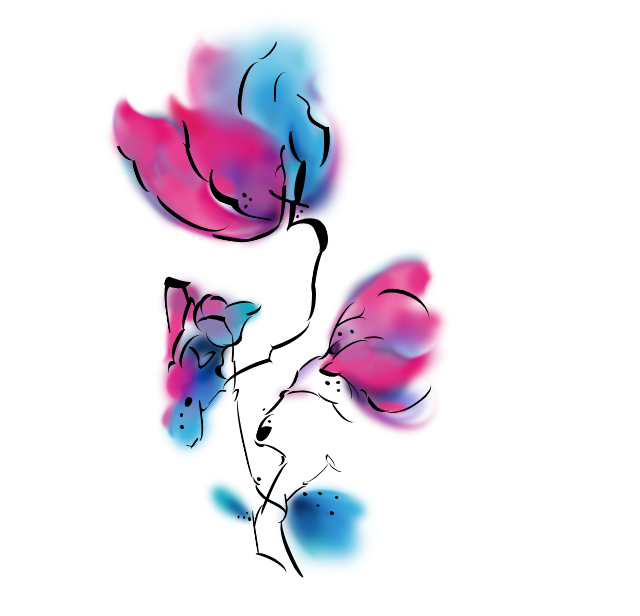
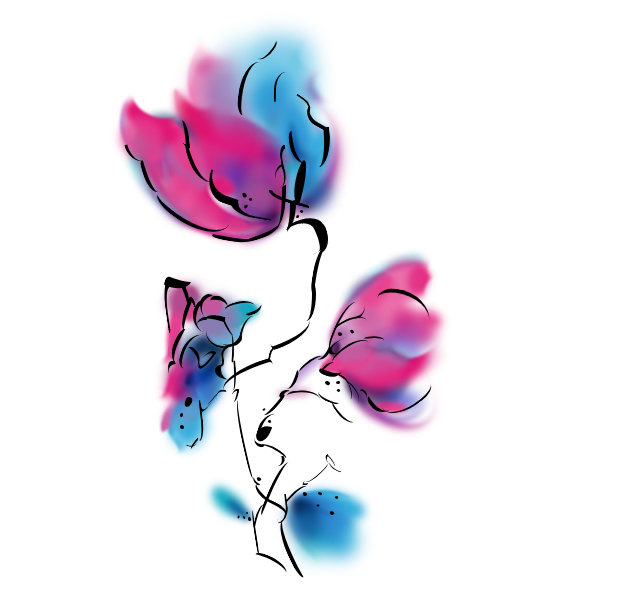
Before and after one commit to shir0206/css-flower, a plain HTML site: page index.html in a window 1280 px wide. Shown: the whole page, without its empty margins (0-640 px from the left). Drawn offline with Linux system fonts and the light colour scheme.

Commit message:
Style left flower

```diff
--- a/index.html
+++ b/index.html
@@ -7,10 +7,6 @@
     <div id="x" class="watercolor-flower-cont">
       <div class="watercolor-cont">
         <div class="watercolor-top-flower-cont">
-          <!-- <div class="watercolor watercolor-106"></div>
-          <div class="watercolor watercolor-115"></div>
-          <div class="watercolor watercolor-113"></div> -->
-
           <div class="watercolor watercolor-121"></div>
           <div class="watercolor watercolor-122"></div>
           <div class="watercolor watercolor-103"></div>
@@ -56,7 +52,6 @@
           <div class="watercolor watercolor-118"></div>
           <div class="watercolor watercolor-119"></div>
           <div class="watercolor watercolor-120"></div>
-
           <div class="watercolor watercolor-123"></div>
           <div class="watercolor watercolor-124"></div>
           <div class="watercolor watercolor-125"></div>
@@ -83,6 +78,7 @@
         </div>
 
         <div class="watercolor-left-flower-cont">
+
           <div class="watercolor watercolor-34"></div>
           <div class="watercolor watercolor-23"></div>
           <div class="watercolor watercolor-11"></div>
@@ -100,6 +96,12 @@
           <div class="watercolor watercolor-25"></div>
           <div class="watercolor watercolor-26"></div>
           <div class="watercolor watercolor-27"></div>
+
+          <div class="watercolor watercolor-151"></div>
+          <div class="watercolor watercolor-152"></div>
+          <div class="watercolor watercolor-153"></div>
+          <div class="watercolor watercolor-154"></div>
+
           <div class="watercolor watercolor-28"></div>
           <div class="watercolor watercolor-29"></div>
           <div class="watercolor watercolor-30"></div>
@@ -115,9 +117,21 @@
           <div class="watercolor watercolor-13"></div>
           <div class="watercolor watercolor-41"></div>
           <div class="watercolor watercolor-42"></div>
-          <div class="watercolor watercolor-73"></div>
-          <div class="watercolor watercolor-74"></div>
+          <!-- <div class="watercolor watercolor-73"></div>
+          <div class="watercolor watercolor-74"></div> -->
           <div class="watercolor watercolor-75"></div>
+          <div class="watercolor watercolor-146"></div>
+          <div class="watercolor watercolor-147"></div>
+          <div class="watercolor watercolor-148"></div>
+          <div class="watercolor watercolor-149"></div>
+          <div class="watercolor watercolor-155"></div>
+          <div class="watercolor watercolor-156"></div>
+          <div class="watercolor watercolor-157"></div>
+
+          <div class="watercolor watercolor-150"></div>
+          <div class="watercolor watercolor-158"></div>
+
+
         </div>
         <div class="watercolor-right-flower-cont">
           <div class="watercolor watercolor-63"></div>
--- a/watercolor.css
+++ b/watercolor.css
@@ -13,16 +13,16 @@ img {
 }
 .outline-1 {
   top: 140px;
-  left: 121px;
+  left: 128px;
   border-radius: 100% 0% 93% 7% / 60% 9% 91% 40%;
   border-top: 3px solid #000;
   width: 20px;
   height: 20px;
-  transform: rotate(248deg);
+  transform: rotate(254deg);
 }
 .outline-2 {
   top: 159px;
-  left: 136px;
+  left: 144px;
   border-radius: 33% 67% 1% 99% / 35% 83% 17% 65%;
   border-left: 4px solid #000;
   width: 5px;
@@ -1799,6 +1799,7 @@ img {
     rgba(0, 150, 255, 0) 52%
   );
   filter: blur(1px);
+  opacity: 0.3;
 }
 .watercolor-40 {
   top: 336px;
@@ -2290,7 +2291,6 @@ img {
   box-shadow: 15px 1px 12px -1px #e11574;
   filter: blur(5px);
 }
-
 .watercolor-80 {
   top: 138px;
   left: 268px;
@@ -2316,7 +2316,6 @@ img {
   filter: blur(4px);
   opacity: 0.7;
 }
-
 .watercolor-82 {
   top: 119px;
   left: 178px;
@@ -2329,7 +2328,6 @@ img {
   filter: blur(4px);
   opacity: 0.8;
 }
-
 .watercolor-83 {
   top: 153px;
   left: 229px;
@@ -2352,7 +2350,7 @@ img {
   background: #e11574;
   box-shadow: 13px 6px 21px 6px #0300b5cc;
   filter: blur(2px);
-  opacity: 0.8;
+  /* opacity: 0.9; */
 }
 .watercolor-85 {
   top: 142px;
@@ -2379,7 +2377,7 @@ img {
   opacity: 0.5;
 }
 .watercolor-87 {
-  top: 75px;
+  top: 87px;
   left: 207px;
   border-radius: 50%;
   width: 17px;
@@ -2391,7 +2389,7 @@ img {
   opacity: 0.8;
 }
 .watercolor-88 {
-  top: 51px;
+  top: 59px;
   left: 197px;
   border-radius: 50%;
   width: 14px;
@@ -2403,7 +2401,7 @@ img {
   opacity: 0.8;
 }
 .watercolor-89 {
-  top: 111px;
+  top: 109px;
   left: 200px;
   border-radius: 50%;
   width: 22px;
@@ -2415,19 +2413,19 @@ img {
   opacity: 0.4;
 }
 .watercolor-90 {
-  top: 63px;
-  left: 170px;
+  top: 62px;
+  left: 181px;
   border-radius: 50%;
   width: 30px;
   height: 50px;
-  transform: rotate(143deg);
+  transform: rotate(149deg);
   background: none;
   box-shadow: 15px -26px 10px -1px #e1155bf7;
   filter: blur(2px);
 }
 .watercolor-91 {
-  top: 93px;
-  left: 174px;
+  top: 88px;
+  left: 178px;
   border-radius: 50%;
   width: 8px;
   height: 48px;
@@ -2439,7 +2437,7 @@ img {
 }
 
 .watercolor-92 {
-  top: 92px;
+  top: 104px;
   left: 229px;
   border-radius: 50%;
   width: 22px;
@@ -2450,9 +2448,8 @@ img {
   filter: blur(6px);
   opacity: 0.8;
 }
-
 .watercolor-93 {
-  top: 30px;
+  top: 41px;
   left: 193px;
   border-radius: 50%;
   width: 15px;
@@ -2463,21 +2460,8 @@ img {
   filter: blur(1px);
   opacity: 0.4;
 }
-/* .watercolor-94 {
-  top: -7px;
-  left: 217px;
-  border-radius: 50%;
-  width: 20px;
-  height: 35px;
-  transform: rotate(100deg);
-  background: none;
-  box-shadow: 14px 12px 10px 1px #e115747d;
-  filter: blur(1px);
-  opacity: 0.4;
-} */
-
 .watercolor-95 {
-  top: 34px;
+  top: 43px;
   left: 187px;
   border-radius: 50%;
   width: 120px;
@@ -2492,7 +2476,6 @@ img {
   );
   filter: blur(3px);
 }
-
 .watercolor-96 {
   top: 165px;
   left: 290px;
@@ -2548,26 +2531,6 @@ img {
   box-shadow: 11px 0px 7px 1px #6c19a085;
   filter: blur(2px);
 }
-/* }
-.watercolor-99 {
-  top: 103px;
-  left: 263px;
-  border-radius: 50%;
-  width: 82px;
-  height: 110px;
-  transform: rotate(25deg);
-  background: none;
-  box-shadow: 5px 9px 14px 2px #c454a0;
-  filter: blur(2px);
-}
-.watercolor-100 {
-  top: 103px;
-  left: 254px;
-  border-radius: 50%;
-  width: 82px;
-  height: 110px;
-  transform: rotate(25deg);
-} */
 .watercolor-101 {
   top: 70px;
   left: 313px;
@@ -2591,7 +2554,7 @@ img {
   filter: blur(2px);
 }
 .watercolor-103 {
-  top: 163px;
+  top: 165px;
   left: 206px;
   border-radius: 50%;
   width: 90px;
@@ -2612,7 +2575,6 @@ img {
   box-shadow: 20px 0px 7px 4px #b369aa75;
   filter: blur(4px);
 }
-
 .watercolor-105 {
   top: 161px;
   left: 263px;
@@ -2624,38 +2586,6 @@ img {
   box-shadow: 18px 0px 7px 20px #310050;
   filter: blur(6px);
   opacity: 0.6;
-}
-.watercolor-106 {
-  top: 37px;
-  left: 225px;
-  border-radius: 50%;
-  width: 160px;
-  height: 150px;
-  transform: rotate(456deg);
-  background: #3087cf;
-  background: linear-gradient(
-    37deg,
-    #3087cf 0,
-    #43b4ce52 18%,
-    rgba(0, 150, 255, 0) 33%
-  );
-  filter: blur(2px);
-  opacity: 1;
-
-  top: 30px;
-  left: 225px;
-  border-radius: 50%;
-  width: 160px;
-  height: 150px;
-  transform: rotate(456deg);
-  background: #3087cf;
-  background: linear-gradient(
-    0deg,
-    #3087cf 0,
-    #43b4ce 8%,
-    rgba(0, 150, 255, 0) 25%
-  );
-  filter: blur(2px);
 }
 .watercolor-107 {
   top: 101px;
@@ -2742,18 +2672,6 @@ img {
   opacity: 0.8;
 }
 
-.watercolor-115 {
-  top: 83px;
-  left: 210px;
-  border-radius: 50%;
-  width: 19px;
-  height: 33px;
-  transform: rotate(27deg);
-  background: none;
-  box-shadow: 4px 0px 5px 0px #3087cf;
-  filter: blur(1px);
-  opacity: 0.3;
-}
 .watercolor-116 {
   top: 55px;
   left: 239px;
@@ -2764,9 +2682,8 @@ img {
   background: #3087cf;
   box-shadow: -2px -14px 12px 25px #33addc;
   filter: blur(8px);
-  opacity: 0.4;
-}
-
+  opacity: 0.3;
+}
 .watercolor-117 {
   top: 80px;
   left: 276px;
@@ -2780,7 +2697,7 @@ img {
   opacity: 0.6;
 }
 .watercolor-118 {
-  top: 16px;
+  top: 24px;
   left: 206px;
   border-radius: 50%;
   width: 31px;
@@ -2788,7 +2705,7 @@ img {
   transform: rotate(107deg);
   background: none;
   box-shadow: 13px 4px 11px -5px #ef0078ba;
-  filter: blur(2px);
+  filter: blur(3px);
   opacity: 0.4;
 }
 .watercolor-119 {
@@ -2810,7 +2727,7 @@ img {
 }
 .watercolor-120 {
   top: 41px;
-  left: 302px;
+  left: 299px;
   border-radius: 50%;
   width: 31px;
   height: 30px;
@@ -2821,7 +2738,7 @@ img {
   opacity: 0.3;
 }
 .watercolor-121 {
-  top: 15px;
+  top: 23px;
   left: 190px;
   border-radius: 50%;
   width: 107px;
@@ -2855,7 +2772,7 @@ img {
 }
 .watercolor-123 {
   top: 135px;
-  left: 154px;
+  left: 161px;
   border-radius: 50%;
   width: 31px;
   height: 93px;
@@ -2867,7 +2784,7 @@ img {
 }
 .watercolor-124 {
   top: 114px;
-  left: 166px;
+  left: 174px;
   border-radius: 50%;
   width: 81px;
   height: 141px;
@@ -2876,12 +2793,9 @@ img {
   box-shadow: 5px 0px 0px -2px #b7077f;
   filter: blur(2px);
 }
-
-/* =============== */
-
 .watercolor-125 {
   top: 122px;
-  left: 155px;
+  left: 164px;
   border-radius: 50%;
   width: 24px;
   height: 23px;
@@ -2893,7 +2807,7 @@ img {
 }
 .watercolor-126 {
   top: 139px;
-  left: 141px;
+  left: 149px;
   border-radius: 50%;
   width: 30px;
   height: 28px;
@@ -2905,7 +2819,7 @@ img {
 }
 .watercolor-127 {
   top: 171px;
-  left: 159px;
+  left: 168px;
   border-radius: 50%;
   width: 32px;
   height: 13px;
@@ -2913,11 +2827,10 @@ img {
   background: #e5408fd1;
   box-shadow: 18px 0px 7px 11px #e5408fc2;
   filter: blur(2px);
-  /* opacity: 0.5; */
 }
 .watercolor-128 {
   top: 146px;
-  left: 148px;
+  left: 157px;
   border-radius: 50%;
   width: 27px;
   height: 20px;
@@ -2928,7 +2841,7 @@ img {
 }
 .watercolor-129 {
   top: 160px;
-  left: 156px;
+  left: 164px;
   border-radius: 50%;
   width: 5px;
   height: 30px;
@@ -2952,7 +2865,7 @@ img {
 }
 .watercolor-131 {
   top: 78px;
-  left: 113px;
+  left: 120px;
   border-radius: 50%;
   width: 90px;
   height: 90px;
@@ -2967,7 +2880,7 @@ img {
 }
 .watercolor-132 {
   top: 183px;
-  left: 162px;
+  left: 169px;
   border-radius: 50%;
   width: 0px;
   height: 26px;
@@ -2978,7 +2891,7 @@ img {
 }
 .watercolor-133 {
   top: 130px;
-  left: 159px;
+  left: 166px;
   border-radius: 50%;
   width: 21px;
   height: 17px;
@@ -2990,7 +2903,7 @@ img {
 }
 .watercolor-134 {
   top: 163px;
-  left: 166px;
+  left: 173px;
   border-radius: 50%;
   width: 41px;
   height: 18px;
@@ -3001,7 +2914,7 @@ img {
 }
 .watercolor-135 {
   top: 129px;
-  left: 153px;
+  left: 160px;
   border-radius: 50%;
   width: 35px;
   height: 15px;
@@ -3012,7 +2925,7 @@ img {
 }
 .watercolor-136 {
   top: 194px;
-  left: 174px;
+  left: 181px;
   border-radius: 50%;
   width: 37px;
   height: 35px;
@@ -3023,7 +2936,7 @@ img {
 }
 .watercolor-137 {
   top: 216px;
-  left: 205px;
+  left: 213px;
   border-radius: 50%;
   width: 35px;
   height: 15px;
@@ -3035,19 +2948,19 @@ img {
 }
 .watercolor-138 {
   top: 205px;
-  left: 168px;
+  left: 176px;
   border-radius: 50%;
   width: 40px;
   height: 24px;
   transform: rotate(359deg);
-  /* background: #3d01499d; */
+  background: #b34c8e;
   box-shadow: 38px 10px 7px 4px #e11675;
-  filter: blur(1px);
+  filter: blur(3px);
   opacity: 0.2;
 }
 .watercolor-139 {
   top: 226px;
-  left: 254px;
+  left: 255px;
   border-radius: 50%;
   width: 28px;
   height: 8px;
@@ -3059,7 +2972,7 @@ img {
 }
 .watercolor-140 {
   top: 97px;
-  left: 147px;
+  left: 154px;
   border-radius: 50%;
   width: 23px;
   height: 37px;
@@ -3070,7 +2983,7 @@ img {
 }
 .watercolor-141 {
   top: 77px;
-  left: 134px;
+  left: 141px;
   border-radius: 50%;
   width: 30px;
   height: 49px;
@@ -3081,7 +2994,7 @@ img {
 }
 .watercolor-142 {
   top: 163px;
-  left: 203px;
+  left: 210px;
   border-radius: 50%;
   width: 14px;
   height: 22px;
@@ -3093,7 +3006,7 @@ img {
 }
 .watercolor-143 {
   top: 111px;
-  left: 166px;
+  left: 173px;
   border-radius: 50%;
   width: 91px;
   height: 150px;
@@ -3104,7 +3017,7 @@ img {
 }
 .watercolor-144 {
   top: 135px;
-  left: 144px;
+  left: 151px;
   border-radius: 50%;
   width: 31px;
   height: 93px;
@@ -3116,7 +3029,7 @@ img {
 }
 .watercolor-145 {
   top: 142px;
-  left: 135px;
+  left: 142px;
   border-radius: 50%;
   width: 22px;
   height: 20px;
@@ -3125,49 +3038,182 @@ img {
   box-shadow: 18px 0px 7px 11px #e5408fc2;
   filter: blur(2px);
 }
-.watercolor-106 {
-  top: 26px;
-  left: 239px;
-  border-radius: 50%;
-  width: 130px;
-  height: 150px;
-  transform: rotate(493deg);
-  background: #3087cf;
-  background: linear-gradient(
-    -3deg,
-    #3087cf 0,
-    #43b4ce9e 2%,
-    rgba(0, 150, 255, 0) 14%
-  );
-  filter: blur(2px);
-  /* opacity: 0.5; */
-}
-.watercolor-115 {
-  top: 86px;
-  left: 217px;
-  border-radius: 50%;
-  width: 21px;
-  height: 40px;
-  transform: rotate(17deg);
-  background: none;
-  box-shadow: 4px 0px 5px 0px #3087cf;
-  filter: blur(1px);
+
+.watercolor-146 {
+  top: 388px;
+  left: 162px;
+  border-radius: 50%;
+  width: 9px;
+  height: 17px;
+  transform: rotate(306deg);
+  background: none;
+  box-shadow: 4px 0px 5px 0px #e11574;
+  filter: blur(1.5px);
+  opacity: 0.3;
+}
+.watercolor-147 {
+  top: 370px;
+  left: 159px;
+  border-radius: 50%;
+  width: 9px;
+  height: 17px;
+  transform: rotate(38deg);
+  background: none;
+  box-shadow: 4px 0px 5px 0px #e11775;
+  filter: blur(1.5px);
+}
+.watercolor-147 {
+  top: 370px;
+  left: 159px;
+  border-radius: 50%;
+  width: 9px;
+  height: 27px;
+  transform: rotate(19deg);
+  background: none;
+  box-shadow: 4px 0px 5px 0px #e11775;
+  filter: blur(1.5px);
+  /* opacity: 0.3; */
+}
+.watercolor-148 {
+  top: 420px;
+  left: 160px;
+  border-radius: 53% 47% 100% 0% / 100% 40% 60% 0%;
+  width: 10px;
+  height: 11px;
+  transform: rotate(343deg);
+  background: #c962a7;
+  filter: blur(1px);
+}
+
+.watercolor-149 {
+  top: 438px;
+  left: 168px;
+  border-radius: 50%;
+  width: 9px;
+  height: 17px;
+  transform: rotate(329deg);
+  background: none;
+  box-shadow: 6px 0px 5px 0px #50b9e1;
+  filter: blur(1px);
+  /* opacity: 0.3; */
+}
+.watercolor-150 {
+  top: 381px;
+  left: 196px;
+  border-radius: 50%;
+  width: 9px;
+  height: 17px;
+  transform: rotate(176deg);
+  background: none;
+  box-shadow: 4px 0px 5px 0px #150a82e8;
+  filter: blur(1px);
+  opacity: 0.3;
+}
+
+.watercolor-151 {
+  top: 379px;
+  left: 180px;
+  border-radius: 47% 53% 28% 72% / 47% 78% 22% 53%;
+  width: 16px;
+  height: 11px;
+  transform: rotate(268deg);
+  background: #073479eb;
+  /* box-shadow: -2px -15px 12px 6px #073479eb; */
+  filter: blur(1.5px);
+}
+.watercolor-152 {
+  top: 369px;
+  left: 192px;
+  border-radius: 47% 53% 28% 72% / 47% 78% 22% 53%;
+  width: 4px;
+  height: 14px;
+  transform: rotate(217deg);
+  background: #103358;
+  box-shadow: 0px -7px 0px 4px #065391;
+  filter: blur(3px);
+}
+.watercolor-153 {
+  top: 387px;
+  left: 194px;
+  border-radius: 47% 53% 28% 72% / 47% 78% 22% 53%;
+  width: 11px;
+  height: 14px;
+  transform: rotate(266deg);
+  background: #012a4b;
+  box-shadow: 2px -12px 0px 2px #012a4b;
+  filter: blur(4px);
+}
+.watercolor-154 {
+  top: 384px;
+  left: 177px;
+  border-radius: 47% 53% 28% 72% / 47% 78% 22% 53%;
+  width: 11px;
+  height: 14px;
+  transform: rotate(383deg);
+  background: #05275a;
+  box-shadow: 2px -12px 0px 2px #05275a;
+  filter: blur(4px);
+}
+
+.watercolor-154 {
+  top: 384px;
+  left: 177px;
+  border-radius: 47% 53% 28% 72% / 47% 78% 22% 53%;
+  width: 11px;
+  height: 14px;
+  transform: rotate(383deg);
+  background: #05275a;
+  box-shadow: 2px -12px 0px 2px #000000;
+  filter: blur(2px);
   opacity: 0.5;
 }
-.watercolor-113 {
-  top: 55px;
-  left: 248px;
-  border-radius: 50%;
-  width: 33px;
-  height: 53px;
-  transform: rotate(85deg);
-  background: #3087cf;
-  background: linear-gradient(
-    0deg,
-    #3087cf 0,
-    #43b4ce 9%,
-    rgba(0, 150, 255, 0) 2%
-  );
+.watercolor-155 {
+  top: 396px;
+  left: 182px;
+  border-radius: 47% 53% 28% 72% / 47% 78% 22% 53%;
+  width: 20px;
+  height: 21px;
+  transform: rotate(0deg);
+  background: #43b2de;
+  box-shadow: 0px -7px 0px 3px #43b2de;
   filter: blur(2px);
   opacity: 0.4;
 }
+
+.watercolor-156 {
+  top: 372px;
+  left: 185px;
+  border-radius: 50%;
+  width: 10px;
+  height: 15px;
+  transform: rotate(19deg);
+  background: none;
+  box-shadow: -4px 5px 5px 3px #6e358d;
+  filter: blur(1.5px);
+  opacity: 1.5;
+}
+.watercolor-157 {
+  top: 372px;
+  left: 181px;
+  border-radius: 50%;
+  width: 17px;
+  height: 22px;
+  transform: rotate(19deg);
+  background: none;
+  box-shadow: -4px 5px 5px 3px #e11775;
+  filter: blur(3px);
+  opacity: 0.8;
+}
+
+.watercolor-158 {
+  top: 380px;
+  left: 177px;
+  border-radius: 50%;
+  width: 3px;
+  height: 17px;
+  transform: rotate(32deg);
+  background: none;
+  box-shadow: 4px 0px 5px 0px #150a82e8;
+  filter: blur(1px);
+  opacity: 0.4;
+}
```
